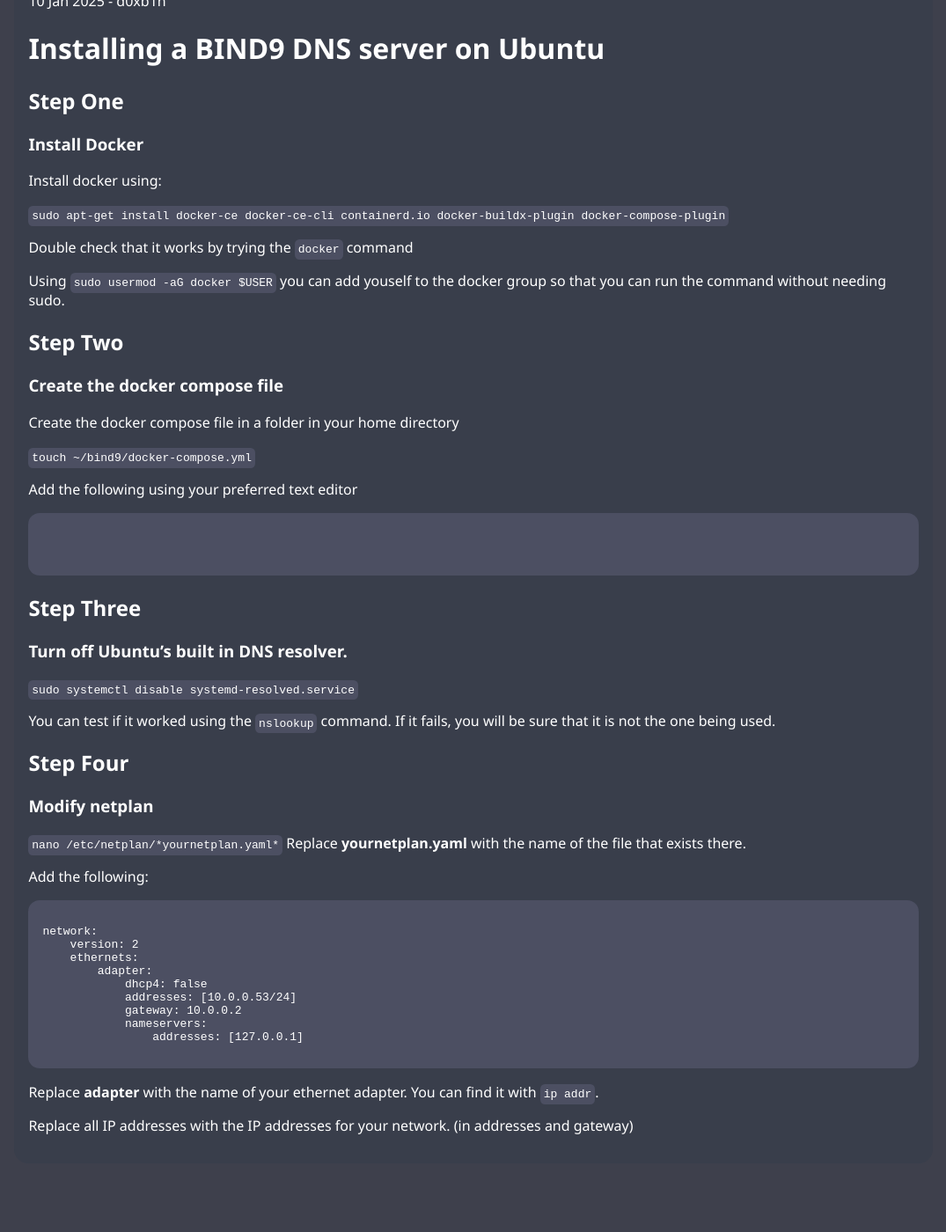
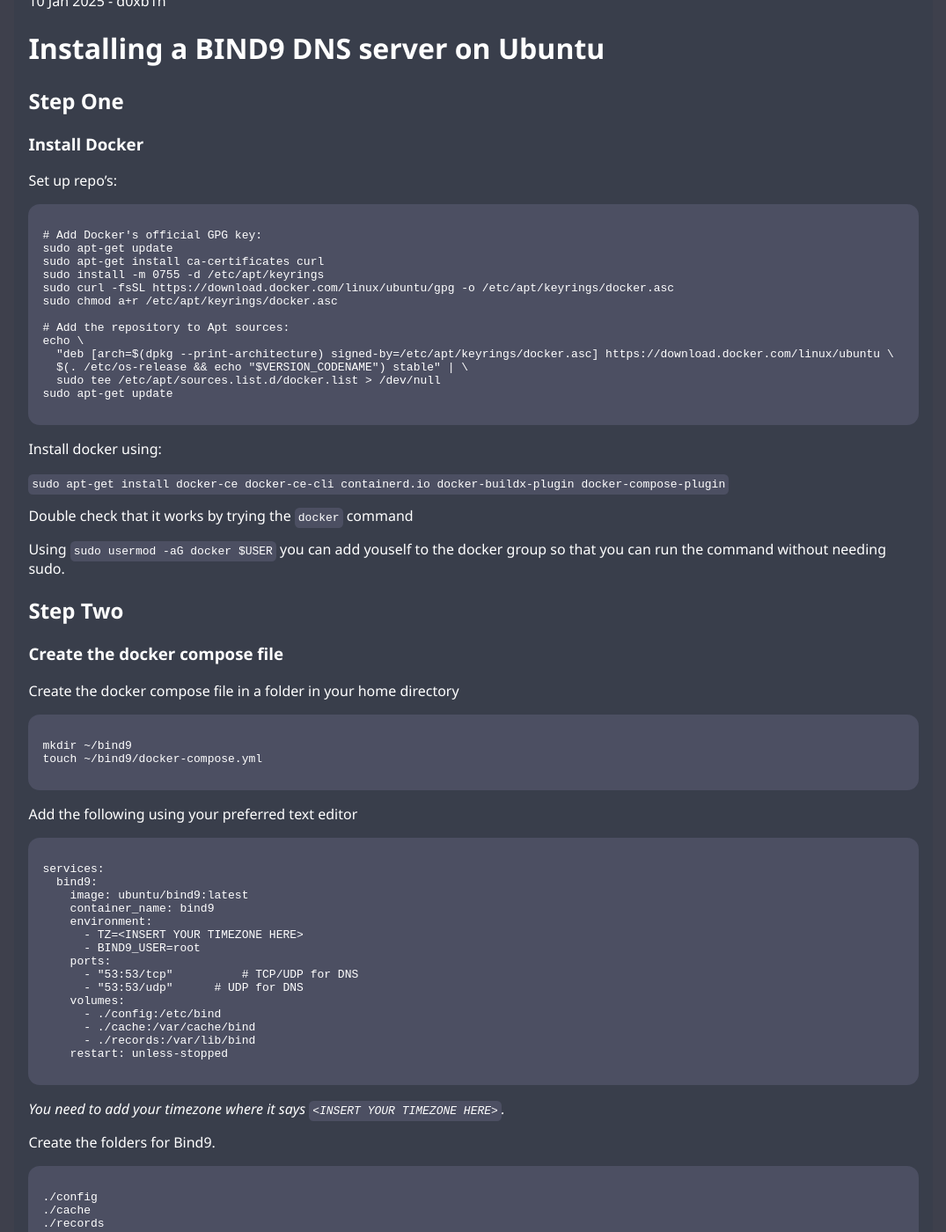
Before and after one commit to d0xb1n/documentation, a Jekyll site: the page built from _posts/2025-1-10-bind9-tutorial.md, in a window 1280 px wide and 1400 px high, scrolled down 283 px. Shown: the whole window at 88% size, without its empty margins (102-1177 px from the left). Built offline with Jekyll 4.4.1, drawn with Linux system fonts in a browser that asks for light colours; before the commit the page ends 1613 px from its top, so only the background shows below that; some of the changed text lies outside the part shown.

Commit message:
changed site a bit

````diff
--- a/_posts/2025-1-10-bind9-tutorial.md
+++ b/_posts/2025-1-10-bind9-tutorial.md
@@ -7,6 +7,23 @@ author: d0xb1n
 
 ## Step One
 ### Install Docker
+
+Set up repo's:
+```
+# Add Docker's official GPG key:
+sudo apt-get update
+sudo apt-get install ca-certificates curl
+sudo install -m 0755 -d /etc/apt/keyrings
+sudo curl -fsSL https://download.docker.com/linux/ubuntu/gpg -o /etc/apt/keyrings/docker.asc
+sudo chmod a+r /etc/apt/keyrings/docker.asc
+
+# Add the repository to Apt sources:
+echo \
+  "deb [arch=$(dpkg --print-architecture) signed-by=/etc/apt/keyrings/docker.asc] https://download.docker.com/linux/ubuntu \
+  $(. /etc/os-release && echo "$VERSION_CODENAME") stable" | \
+  sudo tee /etc/apt/sources.list.d/docker.list > /dev/null
+sudo apt-get update
+```
 
 Install docker using:
 
@@ -21,12 +38,37 @@ Using `sudo usermod -aG docker $USER` you can add youself to the docker group so
 
 Create the docker compose file in a folder in your home directory
 
-```touch ~/bind9/docker-compose.yml```
+```
+mkdir ~/bind9
+touch ~/bind9/docker-compose.yml
+```
 
 Add the following using your preferred text editor
 
 ```
+services:
+  bind9:
+    image: ubuntu/bind9:latest
+    container_name: bind9
+    environment:
+      - TZ=<INSERT YOUR TIMEZONE HERE>
+      - BIND9_USER=root
+    ports:
+      - "53:53/tcp"          # TCP/UDP for DNS
+      - "53:53/udp"      # UDP for DNS
+    volumes:
+      - ./config:/etc/bind
+      - ./cache:/var/cache/bind
+      - ./records:/var/lib/bind
+    restart: unless-stopped
+```
+*You need to add your timezone where it says `<INSERT YOUR TIMEZONE HERE>`.*
 
+Create the folders for Bind9.
+```
+./config
+./cache
+./records
 ```
 
 ## Step Three
@@ -35,6 +77,8 @@ Add the following using your preferred text editor
 ```sudo systemctl disable systemd-resolved.service```
 
 You can test if it worked using the `nslookup` command. If it fails, you will be sure that it is not the one being used.
+
+You can now run `docker compose up -d`
 
 ## Step Four
 ### Modify netplan
@@ -51,7 +95,7 @@ network:
         adapter:
             dhcp4: false
             addresses: [10.0.0.53/24]
-            gateway: 10.0.0.2
+            gateway4: 10.0.0.2
             nameservers:
                 addresses: [127.0.0.1]
 ```
@@ -59,3 +103,97 @@ network:
 Replace **adapter** with the name of your ethernet adapter. You can find it with `ip addr`.
 
 Replace all IP addresses with the IP addresses for your network. (in addresses and gateway)
+
+## Step Five
+### Configuring Bind9
+
+Create a `named.conf` file in the config folder.
+
+Add this to it:
+
+```
+acl internal {
+    10.0.0.0/24;
+    127.0.0.0;
+    172.18.0.1;
+};
+
+options {
+    forwarders {
+        1.1.1.1;
+        1.0.0.1;
+    };
+    allow-query {
+        internal;
+    };
+};
+
+zone "home.local" IN {
+    type master;
+    file "/etc/bind/home-local.zone";
+};
+```
+
+Note that `/etc/bind/` binds to `./config`.
+
+## Step Six
+## Creating the zone file
+
+Run `sudo nano ~/bind9/config/home-local.zone` to create and edit the zone file.
+
+Add
+
+```
+$TTL    604800
+@       IN      SOA     home.local. root.home.local. (
+                             1         ; Serial
+                         604800         ; Refresh
+                          86400         ; Retry
+                        2419200         ; Expire
+                         604800 )       ; Negative Cache TTL
+
+;
+@               IN      NS      home.local.
+
+;
+@               IN      A       10.0.0.53
+
+```
+
+Add more A records as needed.
+```
+;
+subdomain       IN      A       192.168.1.10
+```
+
+## Step Seven
+### Creating Reverse Lookup Zones
+
+Create a new file `reverse.10.0.0.zone` in the folder with the following:
+
+```
+$TTL    86400
+@       IN      SOA     home.local. root.home.local. (
+                             1         ; Serial
+                         86400         ; Refresh
+                          7200         ; Retry
+                        1209600        ; Expire
+                         86400 )       ; Negative Cache TTL
+
+;
+@               IN      NS      home.local.
+
+;
+1               IN      PTR     host1.home.local.
+2               IN      PTR     host2.home.local.
+3               IN      PTR     host3.home.local.
+```
+
+In the `named.conf` file add:
+
+```
+zone "0.10.in-addr.arpa" {
+    type master;
+    file "/etc/bind/reverse.10.0.0.zone";
+};
+```
````
